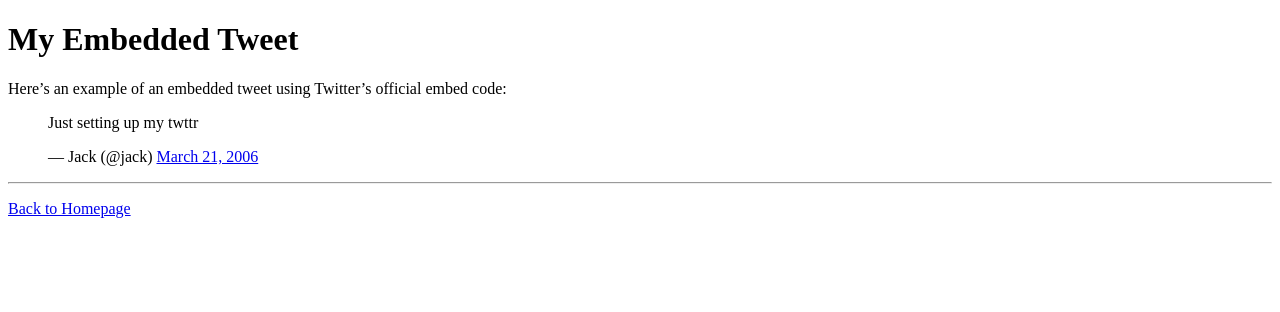
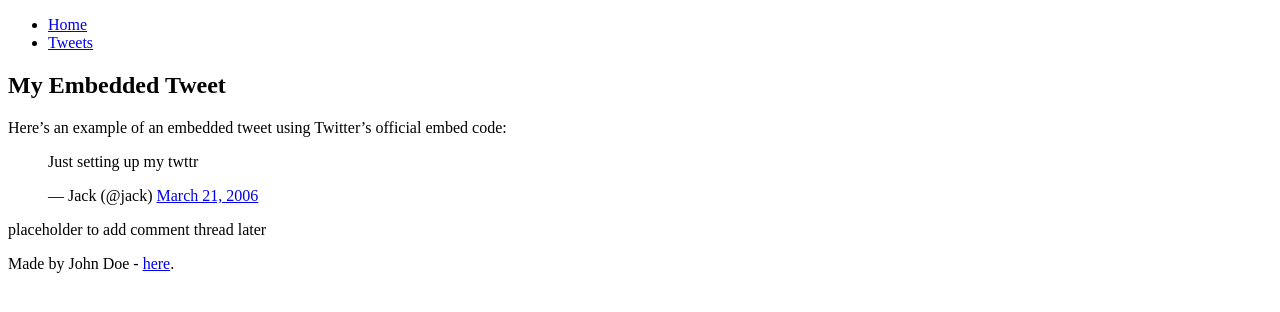
Before and after one commit to ayubmwangi1/My_First_Portfolio, a plain HTML site: page html_basic/tweets.html in a window 1280 px wide. Drawn offline with Linux system fonts and the light colour scheme.

Commit message:
Refactor tweets.html structure with semantic elements
Added header, main, aside, and footer sections to the tweets page.

```diff
--- a/html_basic/tweets.html
+++ b/html_basic/tweets.html
@@ -5,6 +5,15 @@
     <title>My Tweets</title>
 </head>
 <body>
+    <header>
+        <ul>
+            <li><a href="index.html">Home</a></li>
+            <li><a href="tweets.html">Tweets</a></li>
+        </ul>
+    </header>
+
+    <main>
+        <article>
             <h1>My Embedded Tweet</h1>
             <p>Here’s an example of an embedded tweet using Twitter’s official embed code:</p>
 
@@ -17,8 +26,15 @@
                 <a href="https://twitter.com/jack/status/20?ref_src=twsrc%5Etfw">March 21, 2006</a>
             </blockquote>
             <script async src="https://platform.twitter.com/widgets.js" charset="utf-8"></script>
+        </article>
 
-    <hr>
-    <p><a href="index.html">Back to Homepage</a></p>
+        <aside>
+            <p>placeholder to add comment thread later</p>
+        </aside>
+    </main>
+
+    <footer>
+        <p>Made by John Doe - <a href="https://www.example.com" target="_blank">here</a>.</p>
+    </footer>
 </body>
 </html>
```
Lines whose indentation alone changed are shown as unchanged.
